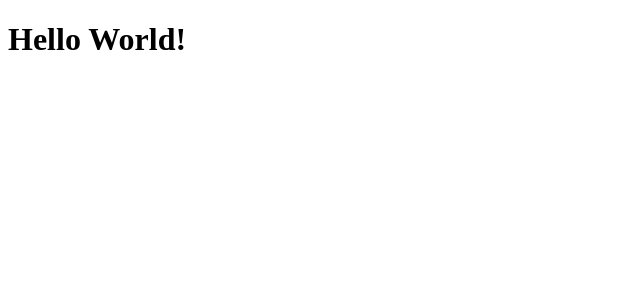
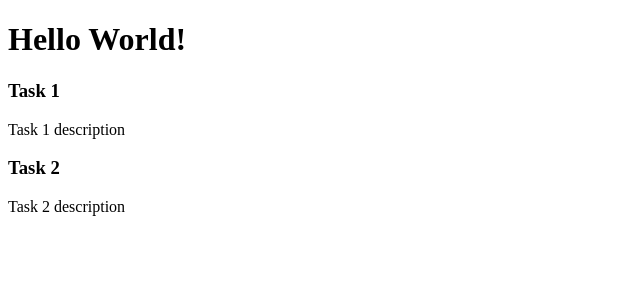
Before and after one commit to AlbertLnz/CRUD-Redux-Toolkit, a React (Vite) app: page / in a window 1280 px wide. Shown: the top 300 px of the page, without its empty margins (0-640 px from the left). Built offline with nearby package versions, Linux system fonts and the light colour scheme.

Commit message:
useSelector from taskListComponent

```diff
--- a/src/App.jsx
+++ b/src/App.jsx
@@ -1,12 +1,10 @@
-import { useSelector } from "react-redux";
+import { TaskList } from "./components/taskList";
 
 function App() {
-  const taskState = useSelector((state) => state.tasks);
-  console.log(taskState);
-
   return (
     <>
       <h1>Hello World!</h1>
+      <TaskList />
     </>
   );
 }
--- /dev/null
+++ b/src/components/TaskList.jsx
@@ -0,0 +1,18 @@
+import { useSelector } from "react-redux";
+
+export const TaskList = () => {
+  const tasks = useSelector((state) => state.tasks);
+
+  return (
+    <>
+      {tasks.map((task) => {
+        return (
+          <div key={task.id}>
+            <h3>{task.title}</h3>
+            <p>{task.description}</p>
+          </div>
+        );
+      })}
+    </>
+  );
+};
```
